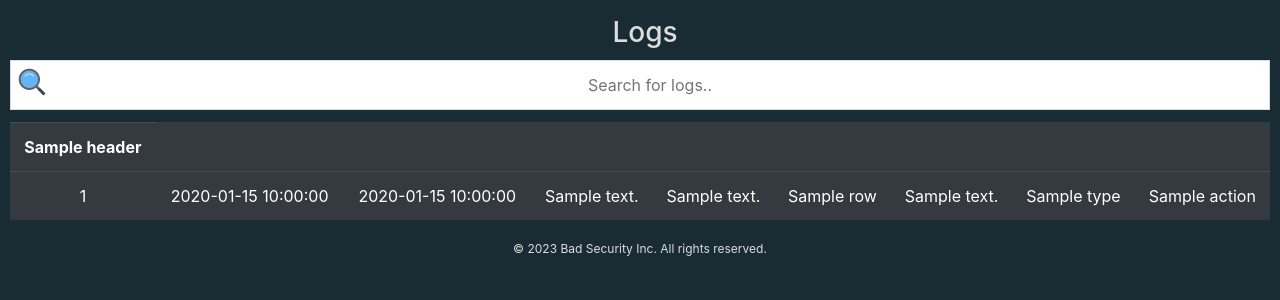
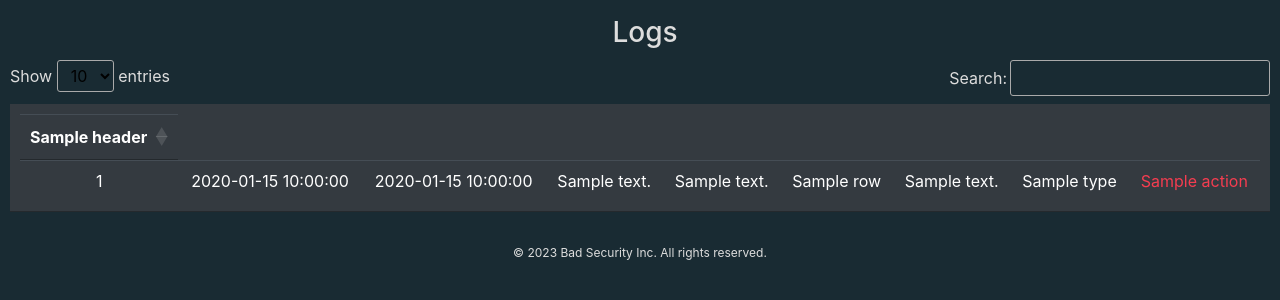
Before and after one commit to group35-emailsecurity/gateway-setup, a Flask app: template webapp/templates/logs.html in a window 1280 px wide. Shown: the part 205-505 px from the top of the page. Run offline with Flask 3, Linux system fonts and the light colour scheme; the template is opened without the code that fills it: most values are stand-ins (such as "Sample title", 1, 10 or a date in 2020); some libraries are stand-ins or nearby versions.

Commit message:
DataTables

```diff
--- a/webapp/static/css/style.css
+++ b/webapp/static/css/style.css
@@ -1,6 +1,14 @@
 /* Custom CSS styling for Email and Log table pages*/
 
 /*Header*/
+
+
+/*Changing the colour of DataTables Text*/
+div.dataTables_wrapper{
+    color: #ddd;
+}
+
+
 
 #header-container {
     display: grid;
--- a/webapp/static/script/script.js
+++ b/webapp/static/script/script.js
@@ -1,10 +1,86 @@
-var $rows = $('#table tr');
-$('#searchInput').keyup(function()
-{
-    var val = $.trim($(this).val()).replace(/ +/g, ' ').toLowerCase();
+$(document).ready(function() {
+  if ($('#emailtable')) {
+  var table = $('#emailtable').DataTable({
 
-    $rows.show().filter(function() {
-        var text = $(this).text().replace(/\s+/g, ' ').toLowerCase();
-        return !~text.indexOf(val);
-    }).hide();
-});
+    info: true,
+    ordering: true,
+    paging: true,
+    searching: true,
+
+        "columns": [                //Read a DOM sourced table into data objects:
+          { data: "id" },
+          { data: "to" },
+          { data: "from" },
+          { data: "subject" },
+          { data: "body",
+          render: function (data, type, row) {
+            var color = 'black';
+            if (data === 'Hello this is a test email') {
+              color = '#62F5BC';
+            }
+            else if (data != 'a')
+            color = '#f53d50';
+            return '<span style="color:' + color + '">' + data + '</span>';
+          } }
+      ],
+
+
+
+
+
+
+  });
+}
+} );
+
+
+
+
+$(document).ready(function() {
+  if ($('#logtable')) {
+  var logtable = $('#logtable').DataTable({
+
+    info: true,
+    ordering: true,
+    paging: true,
+    searching: true,
+
+        "columns": [                //Read a DOM sourced table into data objects:
+          { data: "id" },
+          { data: "date" },
+          { data: "time" },
+          { data: "to" },
+          { data: "from" },
+          { data: "subject" },
+          { data: "message" },
+          { data: "type" },
+          { data: "Action",
+          render: function (data, type, row) { //Checks what value is in Action and Assigns colour
+            var color = 'black';
+            if (data === 'Allowed') {
+              color = '#62F5BC';
+            }
+            else if (data != 'a')
+            color = '#f53d50';
+            return '<span style="color:' + color + '">' + data + '</span>';
+          } }
+      ],
+
+
+  });
+}
+} );
+
+
+
+
+//var $rows = $('#table tr');
+//$('#searchInput').keyup(function()
+//{
+//    var val = $.trim($(this).val()).replace(/ +/g, ' ').toLowerCase();
+//
+//    $rows.show().filter(function() {
+ //       var text = $(this).text().replace(/\s+/g, ' ').toLowerCase();
+ //       return !~text.indexOf(val);
+  //  }).hide();
+//});
--- a/webapp/templates/base.html
+++ b/webapp/templates/base.html
@@ -19,6 +19,7 @@
     <script src="https://code.jquery.com/jquery-3.3.1.slim.min.js" integrity="sha384-q8i/X+965DzO0rT7abK41JStQIAqVgRVzpbzo5smXKp4YfRvH+8abtTE1Pi6jizo" crossorigin="anonymous"></script>
     <script src="https://cdnjs.cloudflare.com/ajax/libs/popper.js/1.14.7/umd/popper.min.js" integrity="sha384-UO2eT0CpHqdSJQ6hJty5KVphtPhzWj9WO1clHTMGa3JDZwrnQq4sF86dIHNDz0W1" crossorigin="anonymous"></script>
     <script src="https://stackpath.bootstrapcdn.com/bootstrap/4.3.1/js/bootstrap.min.js" integrity="sha384-JjSmVgyd0p3pXB1rRibZUAYoIIy6OrQ6VrjIEaFf/nJGzIxFDsf4x0xIM+B07jRM" crossorigin="anonymous"></script>
+    <script type="text/javascript" charset="utf8" src="https://cdn.datatables.net/1.10.25/js/jquery.dataTables.js"></script>
     <script src="..\static\script\script.js" type="text/javascript"></script>
 </body>
 </html>
--- a/webapp/templates/logs.html
+++ b/webapp/templates/logs.html
@@ -1,4 +1,11 @@
 {% extends "base.html" %}
+{% block head %}
+<link rel="stylesheet" type="text/css" href="https://cdn.datatables.net/1.13.6/css/jquery.dataTables.css"/>
+<script src="..\static\script\script.js" type="text/javascript"></script>
+{% endblock %}
+
+
+
 {% block header %}
 
   <div id="header-container">
@@ -25,13 +32,16 @@
 <h3>Logs</h3>
 <div class="outer">
   {% if logData %}
-  <input type="text" id="searchInput" placeholder="Search for logs..">
-  <table id="table" class="table table-hover table-dark">
+  <!--<input type="text" id="searchInput" placeholder="Search for logs.."> -->
+  <table id="logtable" class="table table-hover table-dark">
+    <thead>
     <tr>
       {% for header in headings %}
         <th>{{header}}</th>
       {% endfor%}
     </tr>
+  </thead>
+  <tbody>
       {% for row in logData %}
       <tr>
         <td>{{row.id}}</td>
@@ -45,7 +55,7 @@
         <td>{{row.action}}</td>
       </tr>
       {% endfor %}
-    </tr>
+    </tbody>
   </table>
   {% else %}
   <p>There are no records to display</p>
```
Also changed, not shown: webapp/templates/emails.html (+12 -3 lines), 1 other file.
